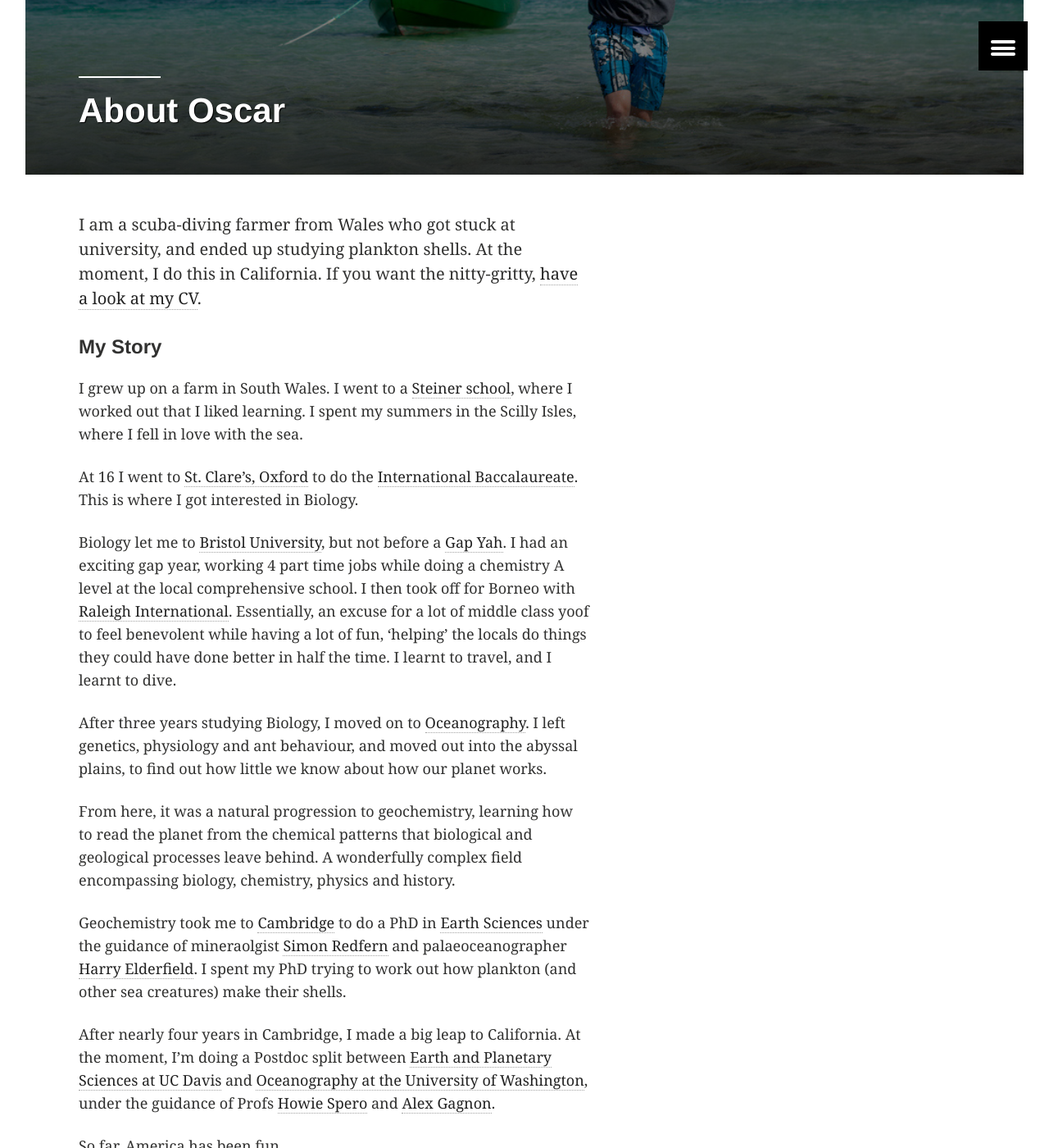
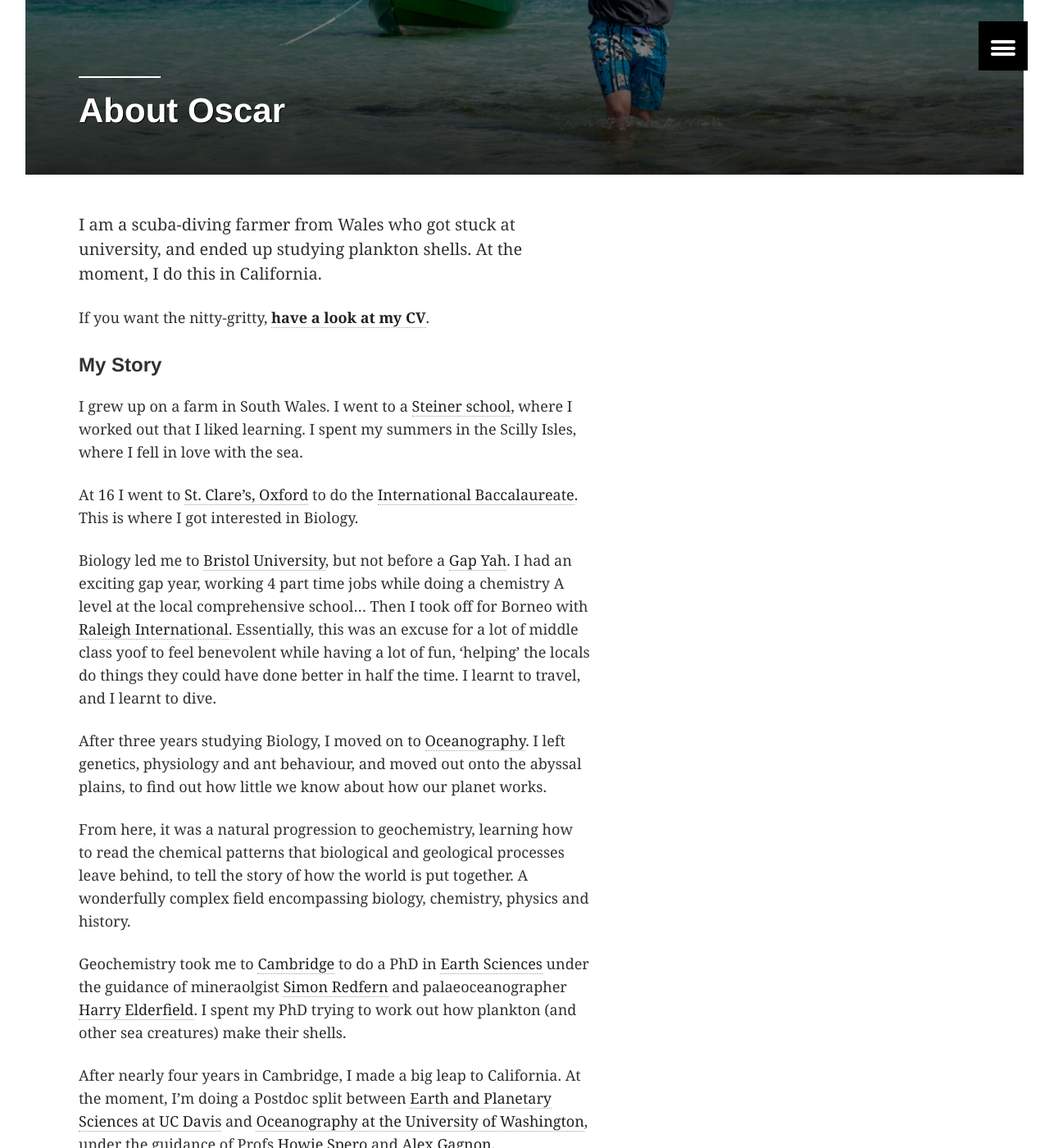
Before and after one commit to oscarbranson/oscarbranson.github.io, a Jekyll site: the page built from about/index.md, in a window 1280 px wide and 1400 px high, scrolled down 563 px. Shown: the whole window at 82% size. Built offline with Jekyll 4.4.1, drawn with Linux system fonts in a browser that asks for light colours; comment, search, counter and statistics services are not loaded.

Commit message:
Fixed tags and times, added travel layout (copy of media, to tweak later)

```diff
--- a/_layouts/media.html
+++ b/_layouts/media.html
@@ -34,9 +34,11 @@
 						{% endfor %}
 					</ul>
 				</div><!-- /.entry-related -->
-				<aside>
-				{% include comments.html %}
-				</aside>
+                {% if page.comments %}
+                    <aside>
+                    {% include comments.html %}
+                    </aside>
+                {% endif %}
 			</div><!-- /.content -->
 		</div><!-- /.inner-wrap -->
 		{% if page.ads == true %}<div class="ads">{% include advertising.html %}</div><!-- /.ads -->{% endif %}
--- a/about/index.md
+++ b/about/index.md
@@ -11,7 +11,9 @@
 ads: false
 ---
 
-I am a scuba-diving farmer from Wales who got stuck at university, and ended up studying plankton shells. At the moment, I do this in California. If you want the nitty-gritty, [have a look at my CV](/assets/140928_FullCV.pdf).
+I am a scuba-diving farmer from Wales who got stuck at university, and ended up studying plankton shells. At the moment, I do this in California.
+
+If you want the nitty-gritty, [**have a look at my CV**](/assets/140928_FullCV.pdf).
 
 #### My Story
 
@@ -19,11 +21,11 @@
 
 At 16 I went to [St. Clare's, Oxford](http://www.stclares.ac.uk/) to do the [International Baccalaureate](http://www.ibo.org/). This is where I got interested in Biology.
 
-Biology let me to [Bristol University](http://www.bristol.ac.uk/biology/), but not before a [Gap Yah](https://www.youtube.com/watch?v=eKFjWR7X5dU). I had an exciting gap year, working 4 part time jobs while doing a chemistry A level at the local comprehensive school. I then took off for Borneo with [Raleigh International](http://raleighinternational.org/). Essentially, an excuse for a lot of middle class yoof to feel benevolent while having a lot of fun, 'helping' the locals do things they could have done better in half the time. I learnt to travel, and I learnt to dive.
+Biology led me to [Bristol University](http://www.bristol.ac.uk/biology/), but not before a [Gap Yah](https://www.youtube.com/watch?v=eKFjWR7X5dU). I had an exciting gap year, working 4 part time jobs while doing a chemistry A level at the local comprehensive school... Then I took off for Borneo with [Raleigh International](http://raleighinternational.org/). Essentially, this was an excuse for a lot of middle class yoof to feel benevolent while having a lot of fun, 'helping' the locals do things they could have done better in half the time. I learnt to travel, and I learnt to dive.
 
-After three years studying Biology, I moved on to [Oceanography](http://noc.ac.uk/). I left genetics, physiology and ant behaviour, and moved out into the abyssal plains, to find out how little we know about how our planet works.
+After three years studying Biology, I moved on to [Oceanography](http://noc.ac.uk/). I left genetics, physiology and ant behaviour, and moved out onto the abyssal plains, to find out how little we know about how our planet works.
 
-From here, it was a natural progression to geochemistry, learning how to read the planet from the chemical patterns that biological and geological processes leave behind. A wonderfully complex field encompassing biology, chemistry, physics and history.
+From here, it was a natural progression to geochemistry, learning how to read the chemical patterns that biological and geological processes leave behind, to tell the story of how the world is put together. A wonderfully complex field encompassing biology, chemistry, physics and history.
 
 Geochemistry took me to [Cambridge](http://www.cam.ac.uk/) to do a PhD in [Earth Sciences](http://www.esc.cam.ac.uk/) under the guidance of mineraolgist [Simon Redfern](https://www.esc.cam.ac.uk/people/academic-staff/simon-redfern) and palaeoceanographer [Harry Elderfield](https://www.esc.cam.ac.uk/people/academic-staff/harry-elderfield). I spent my PhD trying to work out how plankton (and other sea creatures) make their shells.
 
```
Also changed, not shown: other parts of about/index.md (+1 -1 lines), _layouts/travel.html (added, +46 -0 lines), blog/index.md (+1 -1 lines), 3 other files.
